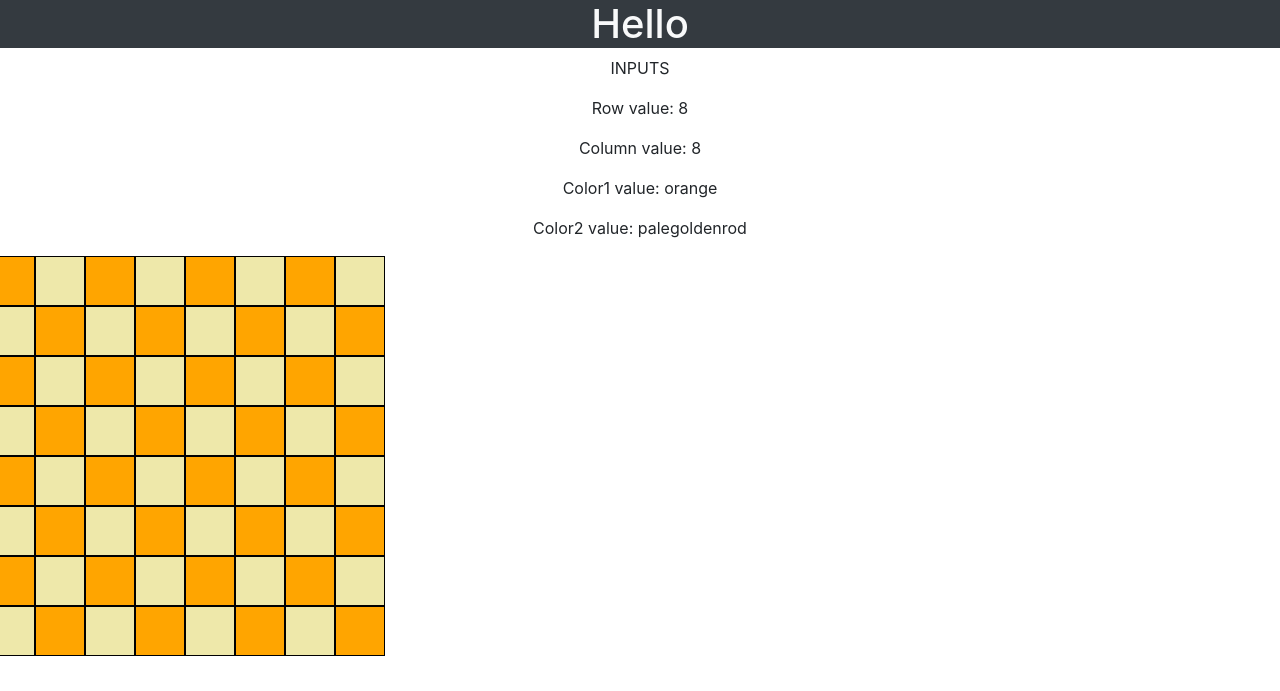
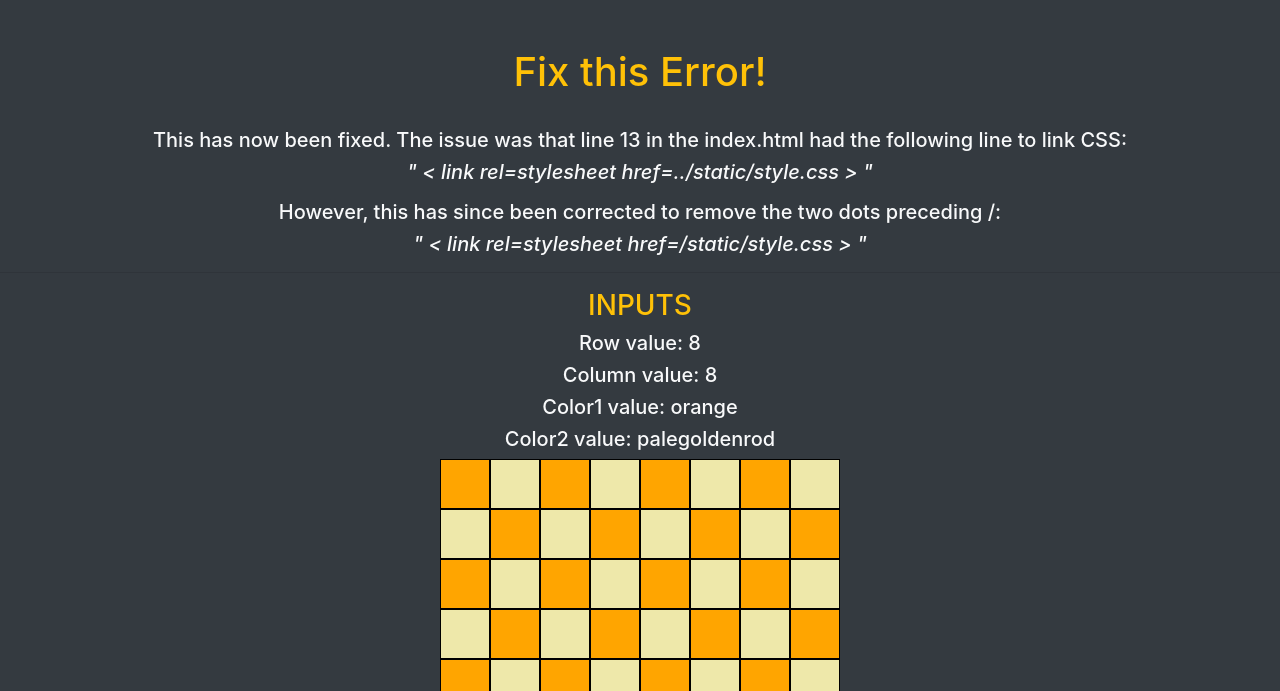
Before and after one commit to lisa-chen-58/Py09A_CheckerboardWithErrors, a Flask app: page / in a window 1280 px wide. Shown: the top 691 px of the page. Before the commit the page ends 656 px from the top, so only its background shows below. Run offline with Flask 2, Linux system fonts and the light colour scheme; some libraries are stand-ins or nearby versions.

Commit message:
Fixed Error! Great job everyone!

```diff
--- a/static/style.css
+++ b/static/style.css
@@ -5,7 +5,6 @@
 body{
     width: 100%;
 }
-<<<<<<< HEAD
 .row{
     display:flex;
     justify-content: center;
@@ -16,5 +15,3 @@ body{
     height: 50px;
     border: 1px solid black;
 }
-=======
->>>>>>> a4d1b96848a3b06469ed8fb6ebd33378cb3d59cb
--- a/templates/index.html
+++ b/templates/index.html
@@ -10,31 +10,31 @@
         <title>Playground</title>
 
     <!-- CSS -->
-    <link rel="stylesheet" href="../static/style.css">
+    <link rel="stylesheet" href="/static/style.css">
 
     <!-- Bootstrap CSS -->
     <link rel="stylesheet" href="https://stackpath.bootstrapcdn.com/bootstrap/4.3.1/css/bootstrap.min.css" integrity="sha384-ggOyR0iXCbMQv3Xipma34MD+dH/1fQ784/j6cY/iJTQUOhcWr7x9JvoRxT2MZw1T" crossorigin="anonymous">
 
-
-<!-- <style>
-        .{{color1}}{
-            background-color: {{color1}};
-        }
-        .{{color2}}{
-            background-color: {{color2}};
-        }
-
-    </style> -->
-
 </head>
-<body>
-    <div class="text-center">
-        <h1 class="text-center text-light bg-dark">Hello</h1>
-        <p>INPUTS</p>
-        <p>Row value: {{row}}</p>
-        <p>Column value: {{col}}</p>
-        <p>Color1 value: {{color1}}</p>
-        <p>Color2 value: {{color2}}</p>
+<body class="bg-dark">
+    <div class="text-center text-light">
+        <br><br>
+        <h1 class="text-center text-warning">Fix this Error!</h1>
+        <br>
+        <h5>This has now been fixed. The issue was that line 13 in the index.html had the following line to link CSS:</h5>
+        <h5>
+            <em>" < link rel=stylesheet href=../static/style.css > " </em>
+        </p>
+        <h5>However, this has since been corrected to remove the two dots preceding /:</h5>
+        <h5>
+            <em>" < link rel=stylesheet href=/static/style.css > " </em>
+        </p>
+        <hr>
+        <h3 class="text-warning">INPUTS</h3>
+        <h5>Row value: {{row}}</h5>
+        <h5>Column value: {{col}}</h5>
+        <h5>Color1 value: {{color1}}</h5>
+        <h5>Color2 value: {{color2}}</h5>
     </div>
     {% for i in range(row): %}
     <div class="row">
```
